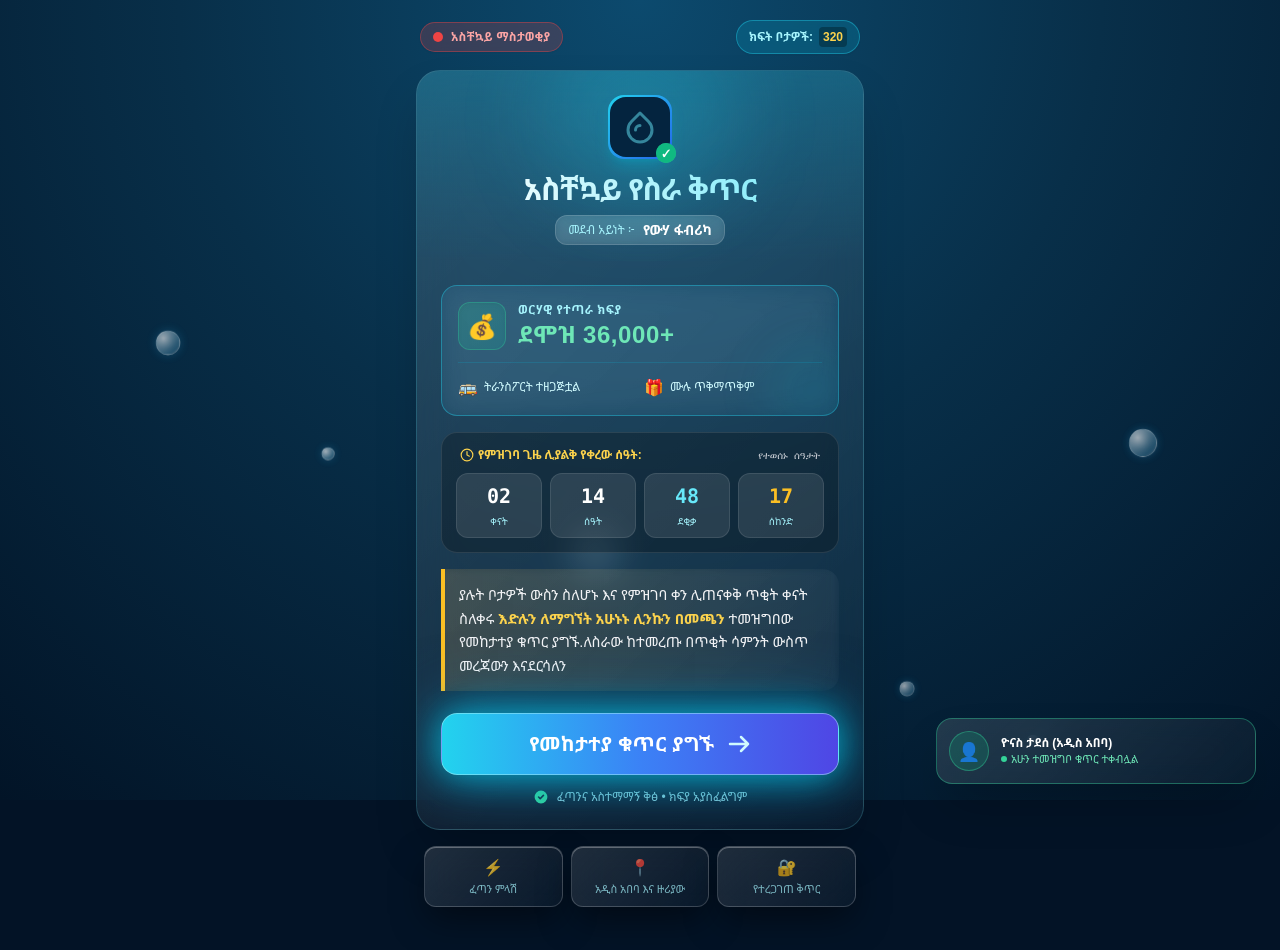
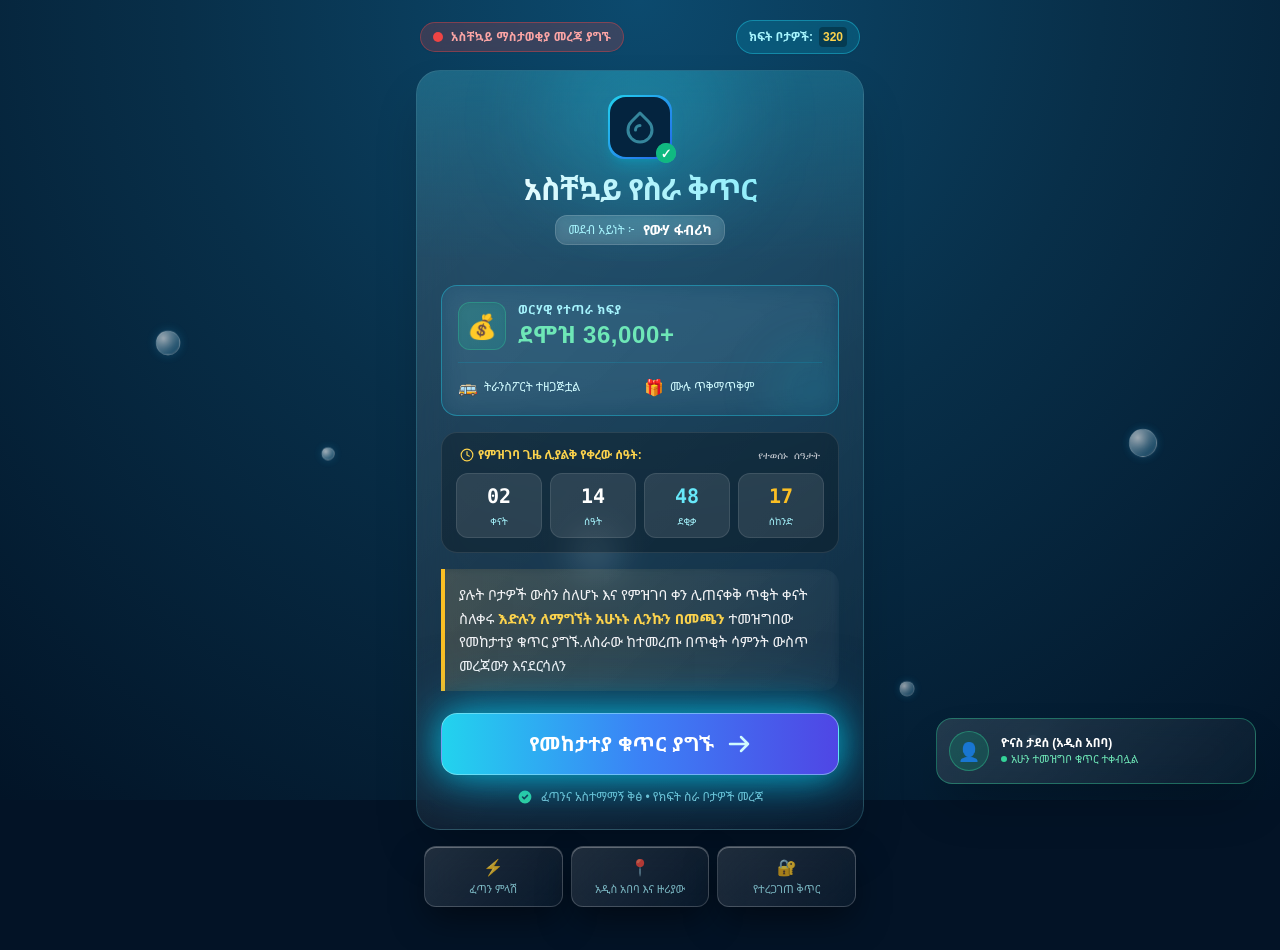
Before and after one commit to yonny21/jobsinfo, a plain HTML site: page index.html in a window 1280 px wide. Drawn offline with nearby package versions, Linux system fonts and the light colour scheme.

Commit message:
Update index.html

```diff
--- a/index.html
+++ b/index.html
@@ -3,7 +3,7 @@
 <head>
   <meta charset="UTF-8">
   <meta name="viewport" content="width=device-width, initial-scale=1.0, maximum-scale=1.0, user-scalable=no">
-  <title>አስቸኳይ የስራ ቅጥር - የውሃ ፋብሪካ</title>
+  <title>አስቸኳይ የስራ ቅጥር መረጃ ያግኙ - የውሃ ፋብሪካ</title>
 
   <!-- Google Fonts: Noto Sans Ethiopic -->
   <link rel="preconnect" href="https://fonts.googleapis.com">
@@ -183,7 +183,7 @@
     <div class="flex items-center justify-between px-1">
       <div class="inline-flex items-center gap-2 px-3 py-1.5 rounded-full bg-red-500/20 border border-red-500/40 text-red-300 text-xs font-bold tracking-wide backdrop-blur-md shadow-sm">
         <span class="w-2.5 h-2.5 rounded-full bg-red-500 animate-ping"></span>
-        <span class="relative">አስቸኳይ ማስታወቂያ</span>
+        <span class="relative">አስቸኳይ ማስታወቂያ መረጃ ያግኙ</span>
       </div>
 
       <!-- Remaining Slots Badge -->
@@ -311,7 +311,7 @@
             <svg class="w-4 h-4 text-emerald-400" fill="currentColor" viewBox="0 0 20 20">
               <path fill-rule="evenodd" d="M10 18a8 8 0 100-16 8 8 0 000 16zm3.707-9.293a1 1 0 00-1.414-1.414L9 10.586 7.707 9.293a1 1 0 00-1.414 1.414l2 2a1 1 0 001.414 0l4-4z" clip-rule="evenodd"/>
             </svg>
-            <span>ፈጣንና አስተማማኝ ቅፅ • ክፍያ አያስፈልግም</span>
+            <span>ፈጣንና አስተማማኝ ቅፅ • የክፍት ስራ ቦታዎች መረጃ</span>
           </div>
         </div>
 
```
